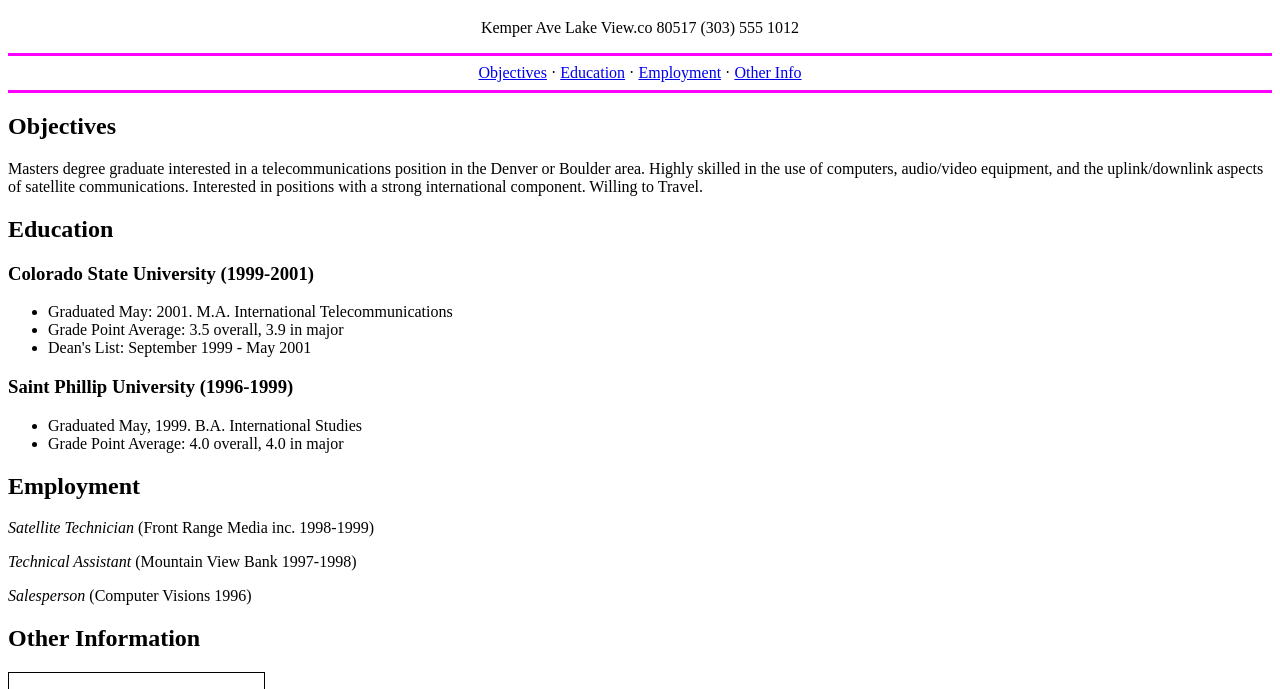
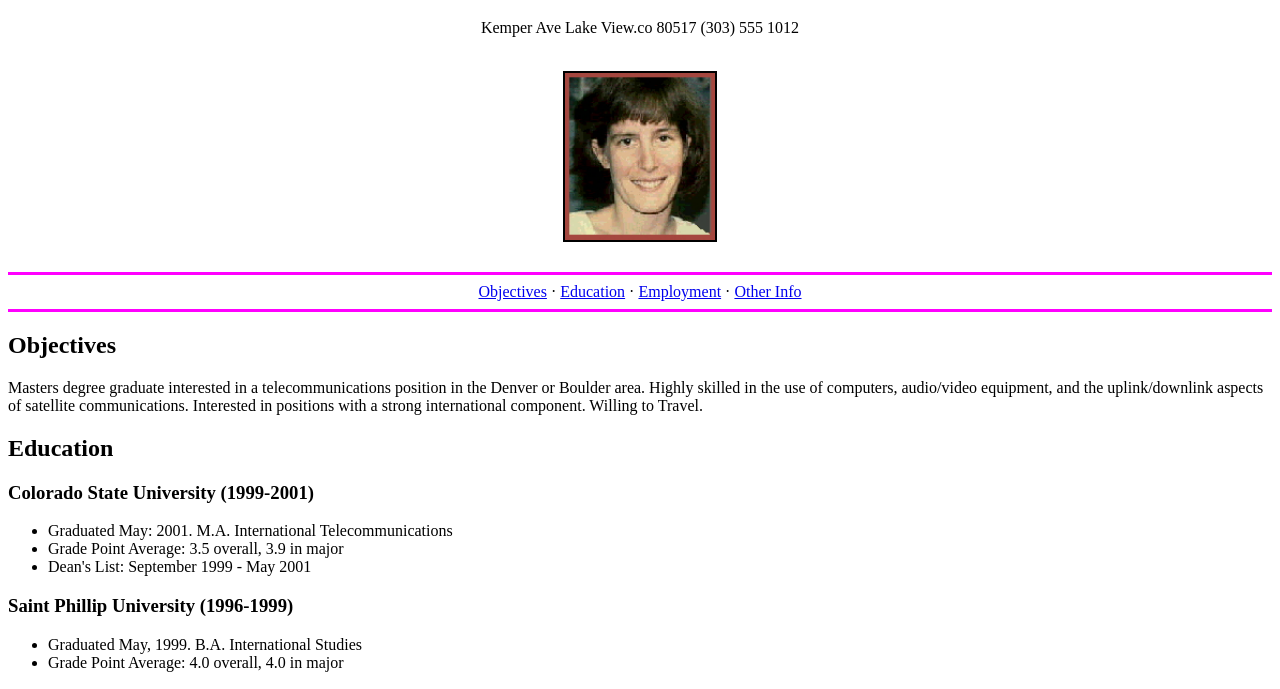
Before and after one commit to dkv12345/K244111487, a plain HTML site: page ex18/Resume.html in a window 1280 px wide. Shown: the part 61-750 px from the top of the page. Drawn offline with Linux system fonts and the light colour scheme.

```diff
--- a/ex18/Resume.html
+++ b/ex18/Resume.html
@@ -9,6 +9,11 @@
     <div style="text-align: center;">
         <h1>Mary Taylor</h1>
         <p>Kemper Ave Lake View.co 80517 (303) 555 1012</p>
+
+        <br>
+        <img src="images/Taylor.jpg" alt="Mary Taylor" width="150" border="2">
+        <br><br>
+
 
         <hr color="magenta" size="3">
         <nav>
```
Also changed, not shown: ex18/images/Taylor.jpg (added).
